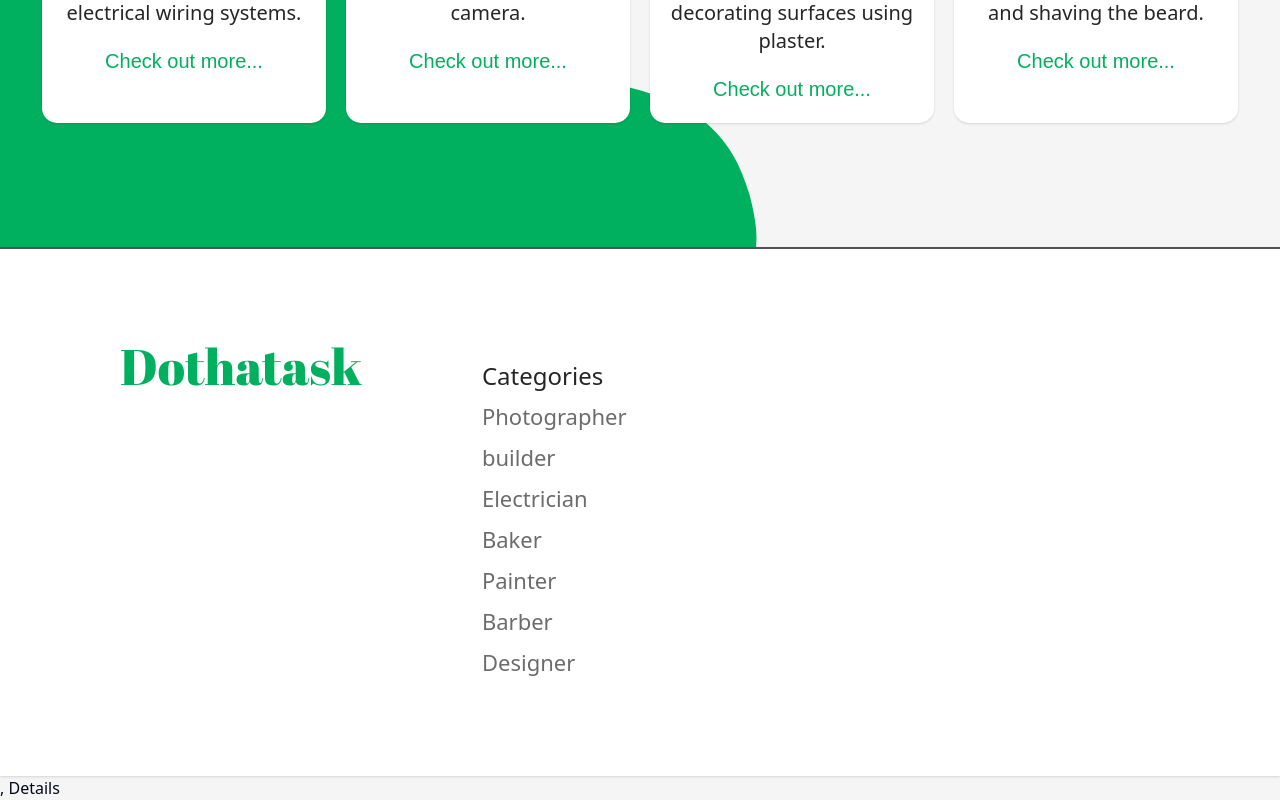
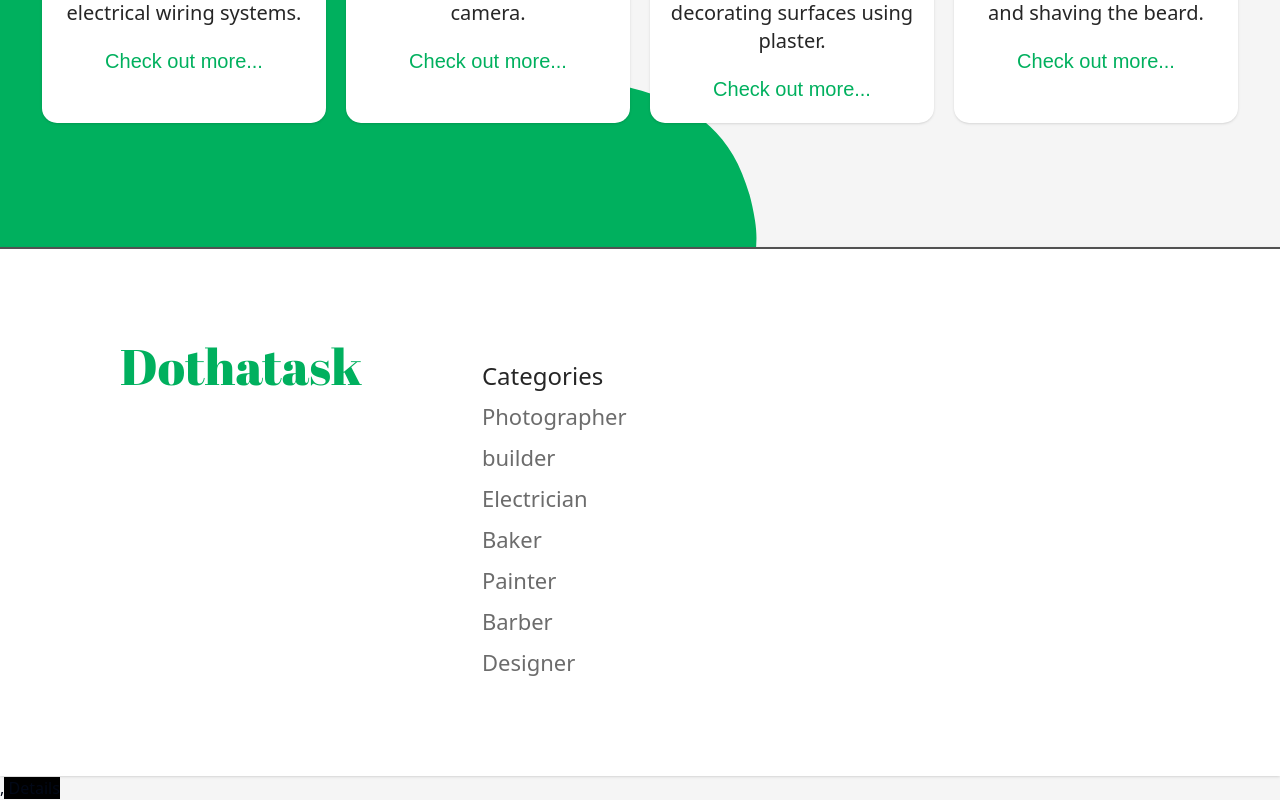
Before and after one commit to OthmanSALAHI/frontend-dothatask, a React (Vite) app: page / in a window 1280 px wide. Shown: the part 1331-2131 px from the top of the page. Built offline with nearby package versions, Linux system fonts and the light colour scheme.

Commit message:
Update link style in App component

```diff
--- a/src/App.jsx
+++ b/src/App.jsx
@@ -18,7 +18,7 @@ export const App = () => {
       </div>
       <Routers />
       <Footer />
-      ,<Link to="/details"> Details </Link>
+      ,<Link to="/details" className="bg-black w-[50px]"> Details </Link>
     </div>
   );
 };
```
